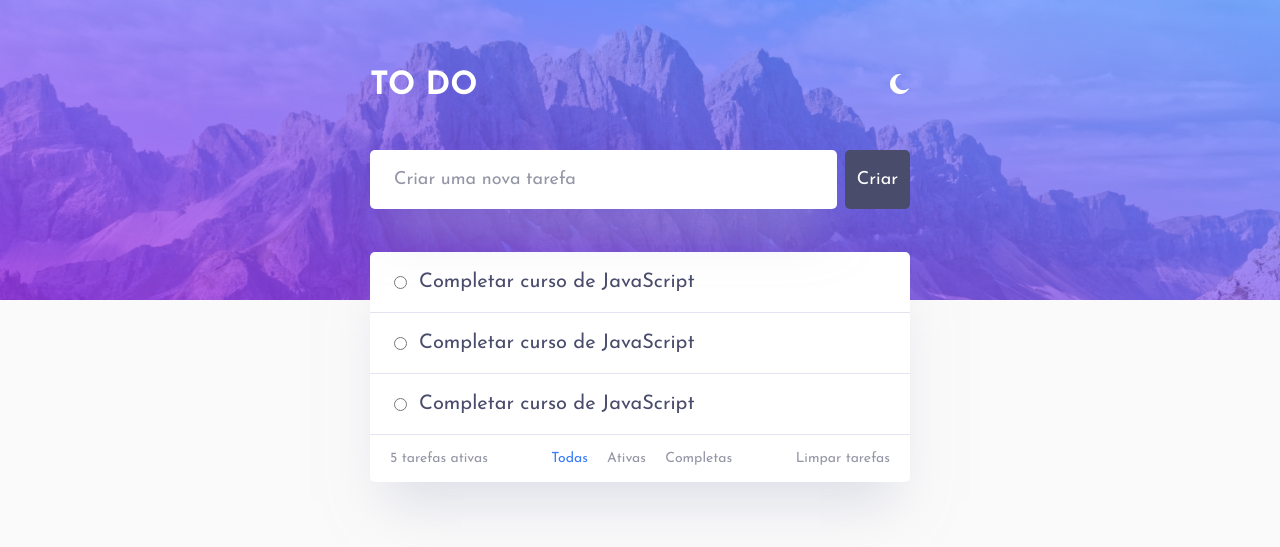
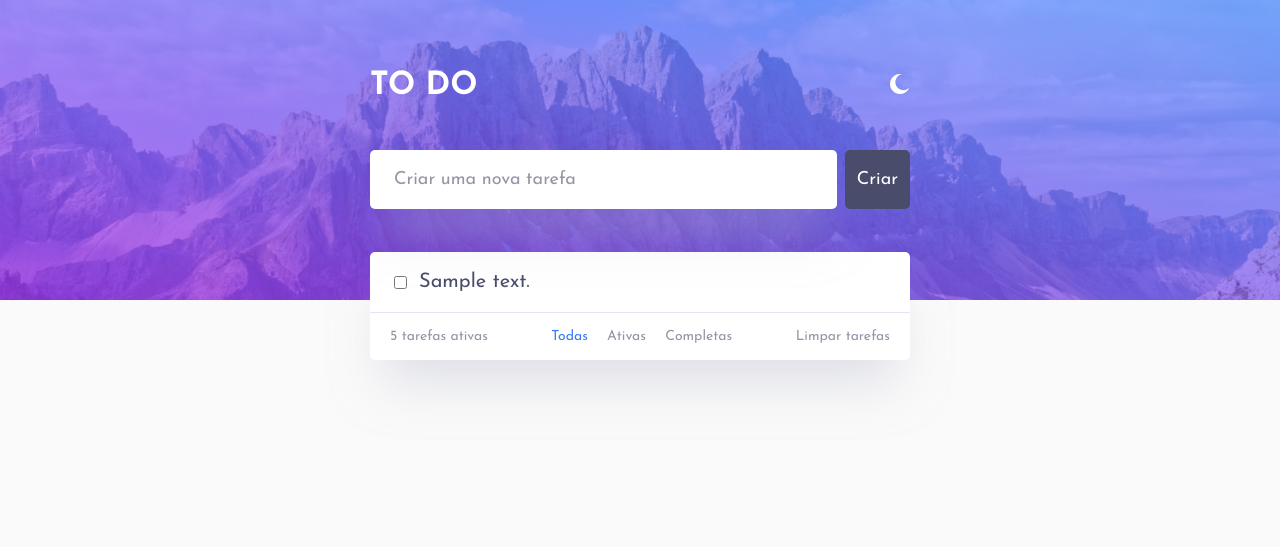
Before and after one commit to MattiasDoCss/todo-app, a Node server app: page / in a window 1280 px wide. Shown: the top 547 px of the page. Run offline with Node 20, Linux system fonts and the light colour scheme; tables that the repository leaves empty or names only in its code hold one stand-in row (values such as "Sample post"); some libraries are stand-ins or nearby versions.

Commit message:
exibição das tarefas na página home concluída

```diff
--- a/index.js
+++ b/index.js
@@ -50,10 +50,8 @@ app.get('/', (requisicao, resposta) => {
             }
         })
 
-
+        resposta.render('home', { tarefas })
     })
-
-    resposta.render('home')
 })
 
 const conexao = mysql.createConnection({
--- a/views/home.handlebars
+++ b/views/home.handlebars
@@ -1,10 +1,11 @@
 <main>
     <section class="tarefas">
+        {{#each tarefas}}
         <div class="tarefa">
             <form action="">
                 <div>
-                    <input type="radio" id="tarefa-1">
-                    <label for="tarefa-1">Completar curso de JavaScript</label>
+                    <input type="checkbox" id="tarefa-{{this.id}}">
+                    <label for="tarefa-{{this.id}}">{{this.descricao}}</label>
                 </div>
 
                 <button>
@@ -12,30 +13,7 @@
                 </button>
             </form>
         </div>
-        <div class="tarefa">
-            <form action="">
-                <div>
-                    <input type="radio" id="tarefa-1">
-                    <label for="tarefa-1">Completar curso de JavaScript</label>
-                </div>
-
-                <button>
-                    <img src="/imagens/X-icon.png" alt="ícone de X para excluir uma tarefa">
-                </button>
-            </form>
-        </div>
-        <div class="tarefa">
-            <form action="">
-                <div>
-                    <input type="radio" id="tarefa-1">
-                    <label for="tarefa-1">Completar curso de JavaScript</label>
-                </div>
-
-                <button>
-                    <img src="/imagens/X-icon.png" alt="ícone de X para excluir uma tarefa">
-                </button>
-            </form>
-        </div>
+        {{/each }}
         <div class="informacoes">
             <p>5 tarefas ativas</p>
 
```
